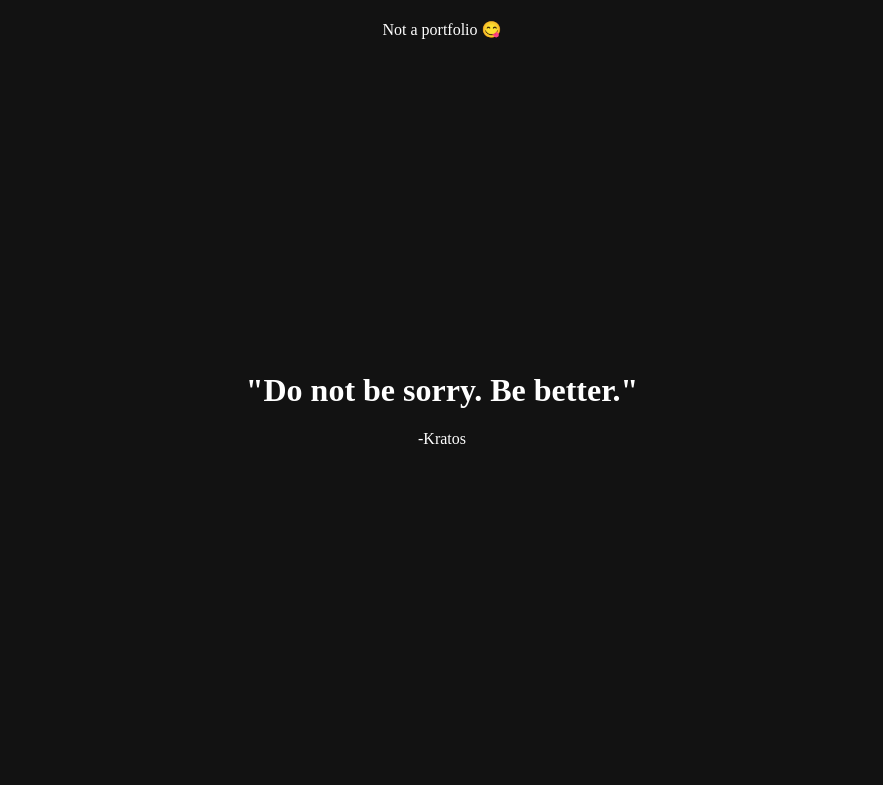
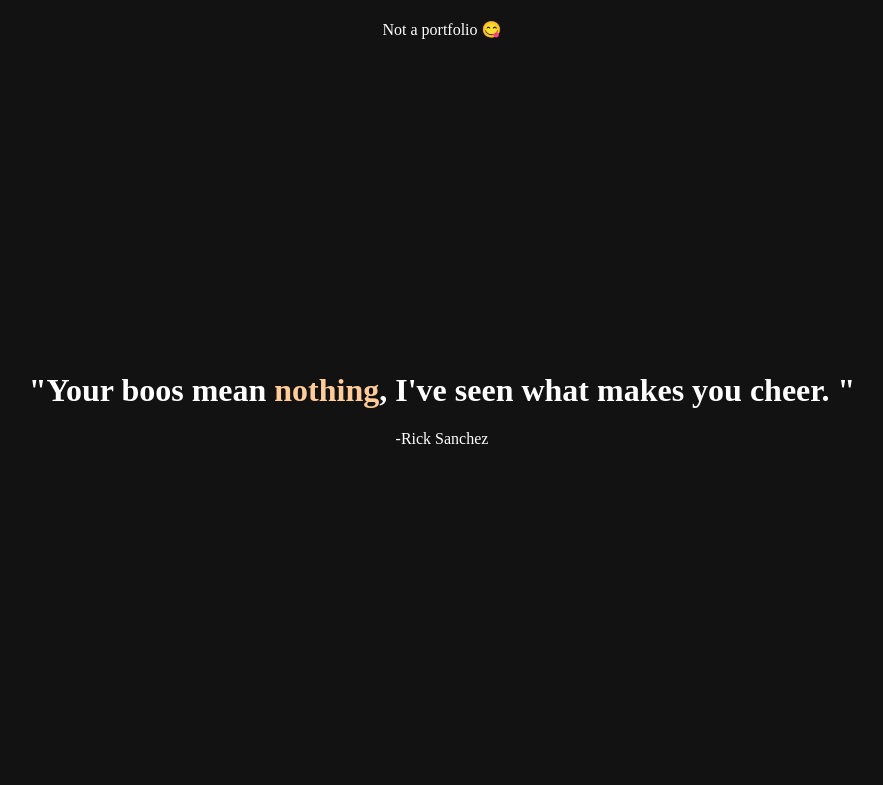
Before and after one commit to vapranav/about, a React (Create React App) app: page / in a window 1280 px wide. Shown: the top 785 px of the page, without its empty margins (198-1081 px from the left). Built offline with nearby package versions, Linux system fonts and the light colour scheme.

Commit message:
quote change

```diff
--- a/src/App.css
+++ b/src/App.css
@@ -1,7 +1,7 @@
 body{
   background-color: #121212;
   color: white;
-  font-family: 'Montserrat';
+  font-family: 'Montserrat', 'sans-serif';
   margin: 20px;
 }
 
@@ -31,3 +31,7 @@ ul{
   justify-content: center;
   text-align: center;
 }
+
+.nothing{
+  color: #FFCC99;
+}
--- a/src/App.js
+++ b/src/App.js
@@ -10,8 +10,8 @@ function App() {
     <div>
       <div className="title" > Not a portfolio 😋 </div>
       <div className="quote">
-        <h1>"Do not be sorry. Be better." </h1>
-        <div>-Kratos</div>
+        <h1>"Your boos mean <span className="nothing">nothing</span>, I've seen what makes you cheer. " </h1>
+        <div>-Rick Sanchez</div>
       </div>
       <Fade bottom>
         <h1><span className="highlight">Currently</span></h1>
```
